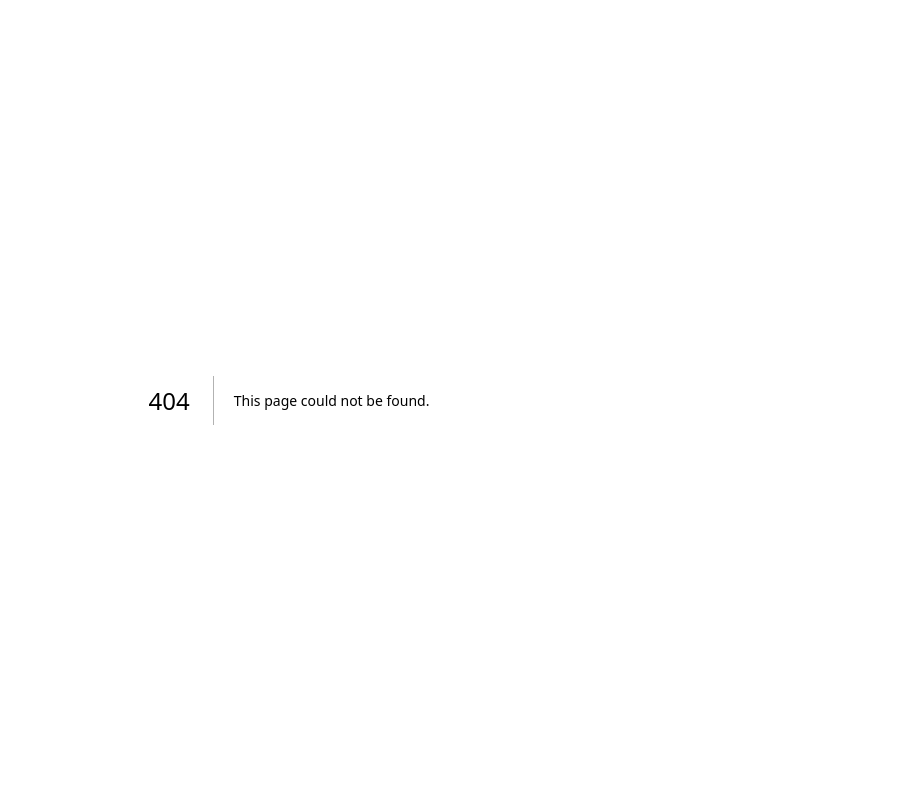
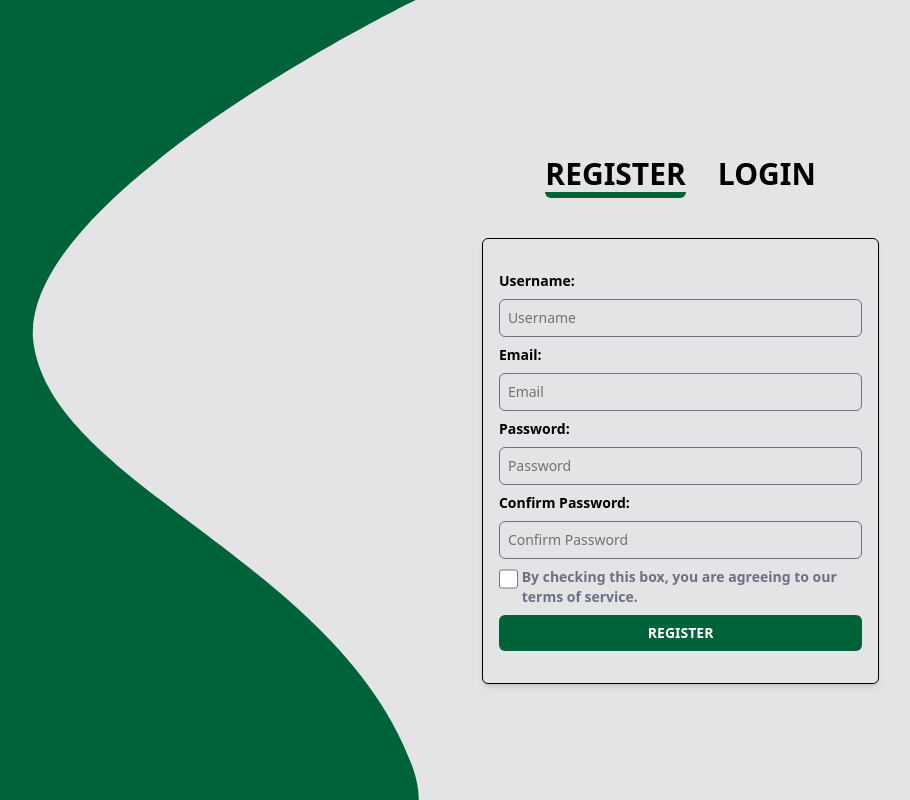
Before and after one commit to 28ad/car-service-app, a Next.js app in the folder frontend/: page /register in a window 1280 px wide. Before the commit this address had no page. Shown: the whole page, without its empty margins (351-1261 px from the left). Built offline with nearby package versions, Linux system fonts and the light colour scheme.

Commit message:
added register page + form

```diff
--- a/frontend/app/globals.css
+++ b/frontend/app/globals.css
@@ -54,6 +54,7 @@
   --color-base-black: #121212;
   --color-secondary-black: #171717;
   --color-primary-accent: #006239;
+  --color-primary-accent-hover: #004d2f;
 }
 
 body {
--- /dev/null
+++ b/frontend/app/register/page.tsx
@@ -0,0 +1,87 @@
+"use client"
+
+import React from 'react'
+import { useState } from 'react';
+import styles from './register.module.css';
+
+export default function Register() {
+
+  const [userFormData, setUserFormData] = useState({
+    username: '',
+    email: '',
+    password: '',
+    confirmPassword: '',
+    isChecked: false,
+  })
+
+  function handleSubmit(e: React.FormEvent) {
+  e.preventDefault(); // stop page reload
+  console.log('Form prevented');
+}
+
+  return (
+
+    // main container
+    <div className='w-full flex flex-col xl:flex-row xl:justify-center'>
+
+      {/* shape divider for PC users */}
+      <div className={`${styles['shapedividers_com-2897']} hidden xl:block xl:flex-1 xl:h-screen`}></div>
+
+      {/* form section */}
+      <div className='flex flex-col items-center justify-center xl:w1/2 '>
+
+        {/* form selector */}
+        <div className="font-extrabold text-3xl p-10 text-center cursor-pointer flex justify-center gap-8">
+          <span className='border-b-6 border-primary-accent rounded-sm'>REGISTER</span>
+          <span className=''>LOGIN</span>
+        </div>
+
+        {/* form */}
+        <div className='border border-black rounded-sm shadow-md w-8/10 py-4'>
+
+          <form onSubmit={handleSubmit} className='flex flex-col p-4 gap-2 text-sm font-bold'>
+
+            <label htmlFor="username">Username:</label>
+            <input type="text" name='username' value={userFormData.username} onChange={(e) => setUserFormData({
+              ...userFormData,
+              [e.target.name]: e.target.value,
+            })} className='placeholder:font-normal border-gray-500 border rounded-sm p-2' placeholder='Username' />
+
+            <label htmlFor="email">Email:</label>
+            <input type="text" name='email' value={userFormData.email} onChange={(e) => setUserFormData({
+              ...userFormData,
+              [e.target.name]: e.target.value
+            })} className='placeholder:font-normal border-gray-500 border rounded-sm p-2' placeholder='Email' />
+
+            <label htmlFor="password">Password:</label>
+            <input type="password" name='password' onChange={(e) => setUserFormData({
+              ...userFormData,
+              [e.target.name]: e.target.value
+            })} className='placeholder:font-normal border-gray-500 border rounded-sm p-2' placeholder='Password' />
+
+            <label htmlFor="confirmPassword">Confirm Password:</label>
+            <input type="password" name='confirmPassword' onChange={(e) => setUserFormData({
+              ...userFormData,
+              [e.target.name]: e.target.value
+            })} className='placeholder:font-normal border-gray-500 border rounded-sm p-2' placeholder='Confirm Password' />
+
+            <div className='flex items-start gap-1'>
+              <input type="checkbox" id="terms" name="terms" onChange={(e) => setUserFormData({
+                ...userFormData,
+                isChecked: e.target.checked,
+              })} className='size-6 cursor-pointer'/>
+              <label htmlFor="terms" className='text-gray-500'>By checking this box, you are agreeing to our terms of service. </label>
+            </div>
+
+            <button className='py-2 px-4 bg-primary-accent text-white rounded-sm hover:bg-primary-accent-hover cursor-pointer'
+            onClick={() => console.log(userFormData)}>REGISTER</button>
+
+
+          </form>
+
+        </div>
+      </div>
+
+    </div>
+  )
+}
```
Also changed, not shown: frontend/app/register/register.module.css (added, +19 -0 lines).
